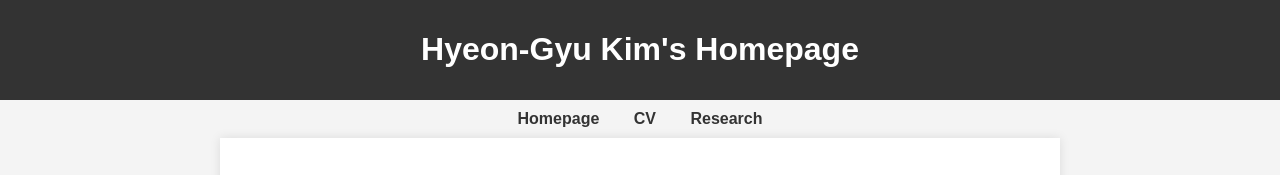
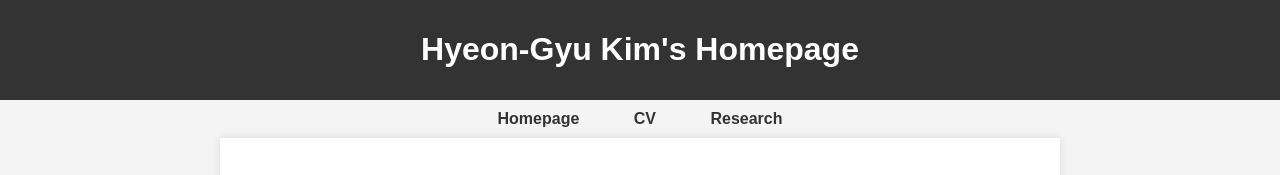
Before and after one commit to wkzhqpdltm/wkzhqpdltm.github.io, a plain HTML site: page index.html in a window 1280 px wide. Shown: the top 175 px of the page. Drawn offline with Linux system fonts and the light colour scheme.

Commit message:
Update index.html

```diff
--- a/index.html
+++ b/index.html
@@ -22,7 +22,7 @@
             text-align: center;
         }
         nav a {
-            margin: 0 15px;
+            margin: 0 25px;
             text-decoration: none;
             color: #333;
             font-weight: bold;
```
